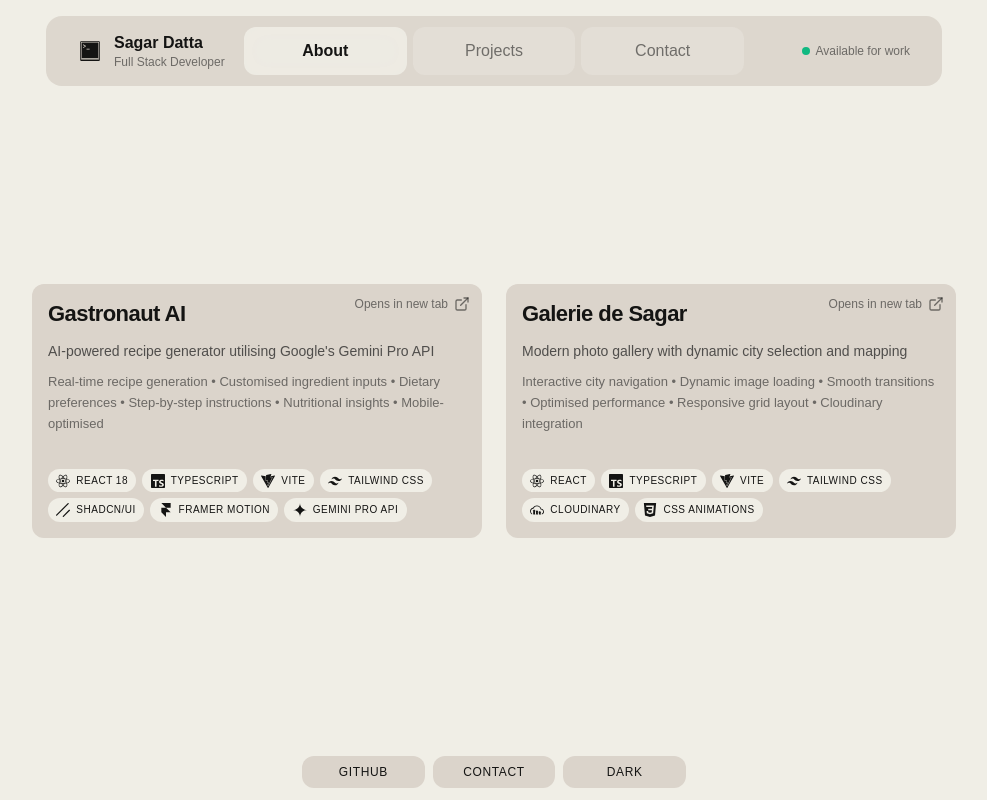
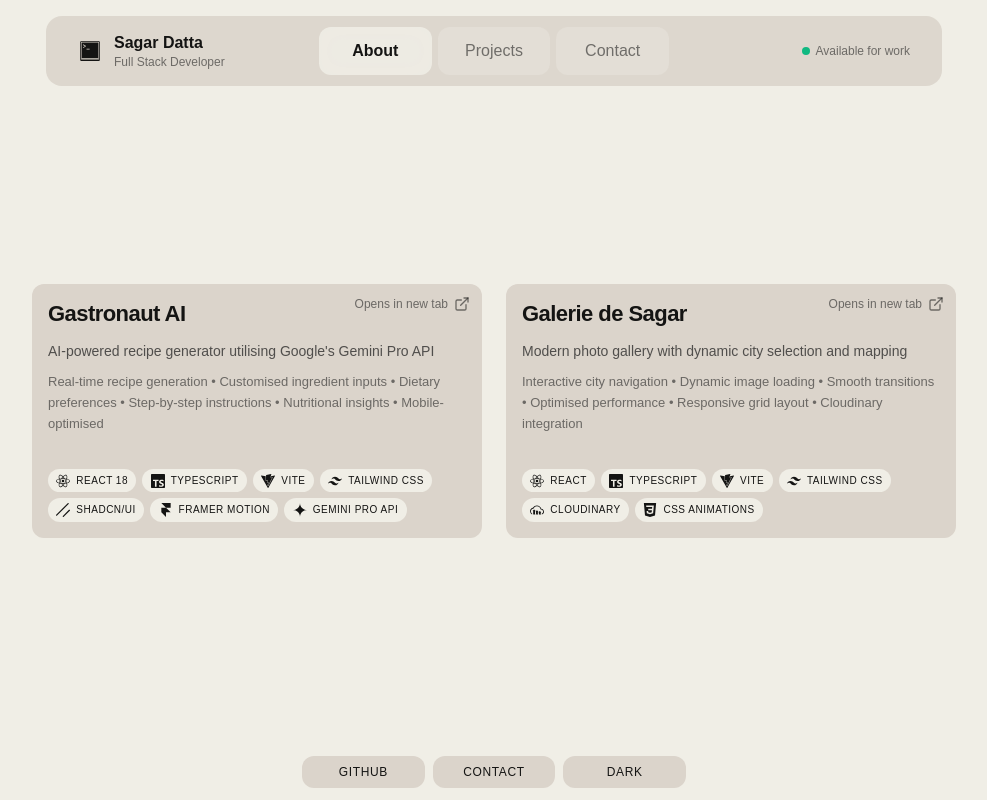
Before and after one commit to sagar-datta/portfolio, a Next.js app: page / in a window 1280 px wide. Shown: the whole page, without its empty margins (146-1133 px from the left). Built offline with nearby package versions, Linux system fonts and the light colour scheme.

Commit message:
refactor: Adjust NavigationTabs minimum width for mobile responsiveness

```diff
--- a/src/components/molecules/NavigationTabs.tsx
+++ b/src/components/molecules/NavigationTabs.tsx
@@ -19,7 +19,7 @@ export const NavigationTabs = () => {
       className="flex md:[@media(hover:none)]:grid md:[@media(hover:none)]:grid-cols-3 items-stretch md:items-center justify-between md:justify-start
       md:[@media(hover:hover)]:bg-glass-blur md:[@media(hover:hover)]:dark:bg-glass-blur-dark md:[@media(hover:hover)]:backdrop-blur-glass
       md:rounded-2xl md:[@media(hover:hover)]:p-1.5 md:[@media(hover:none)]:p-0
-      w-full md:w-auto md:[@media(hover:none)]:min-w-[500px]
+      w-full md:w-auto md:[@media(hover:none)]:min-w-[350px]
       gap-1.5 md:[@media(hover:hover)]:gap-0 md:[@media(hover:none)]:gap-1.5"
     >
       {TABS.map((tab) => (
```
